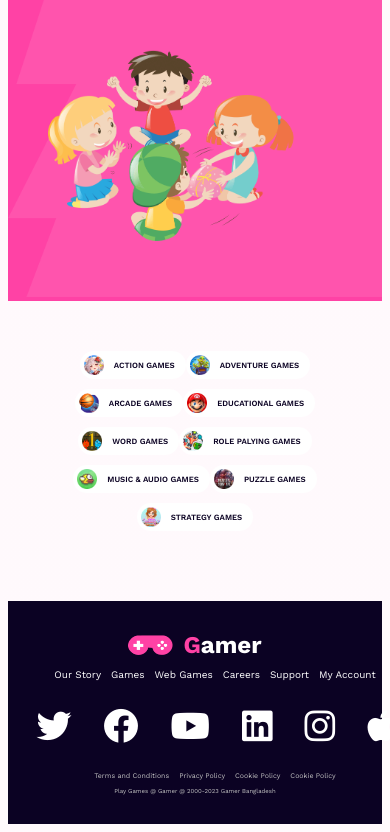
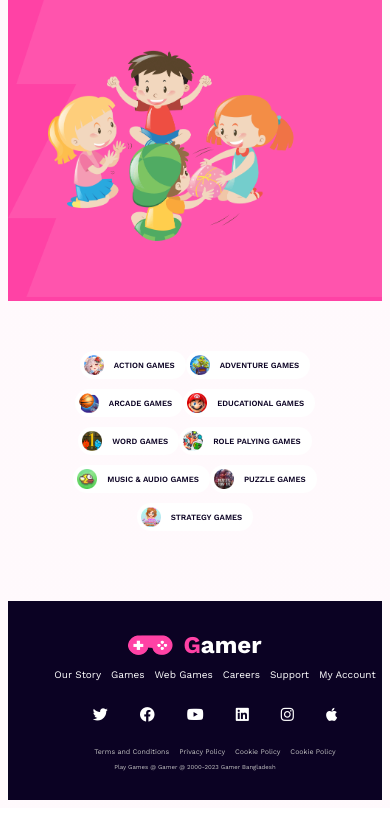
Before and after one commit to TahidulAlam/B8A2-gamer-zone, a plain HTML site: page index.html in a window 390 px wide. Shown: the part 3765-4597 px from the top of the page. After the commit the page ends 4573 px from the top, so only its background shows below. Drawn offline with nearby package versions, Linux system fonts and the light colour scheme.

Commit message:
Update files

```diff
--- a/styles/style.css
+++ b/styles/style.css
@@ -897,6 +897,13 @@ footer{
         font-size: 15px;
         color: white;
     }
+    .footer-icon-all li button{
+        border: none;
+        background-color: #0b022300;
+        color: white;
+        font-size: 15px;
+
+    }
     .footer-policy{
         font-size: 6px;
 
```
